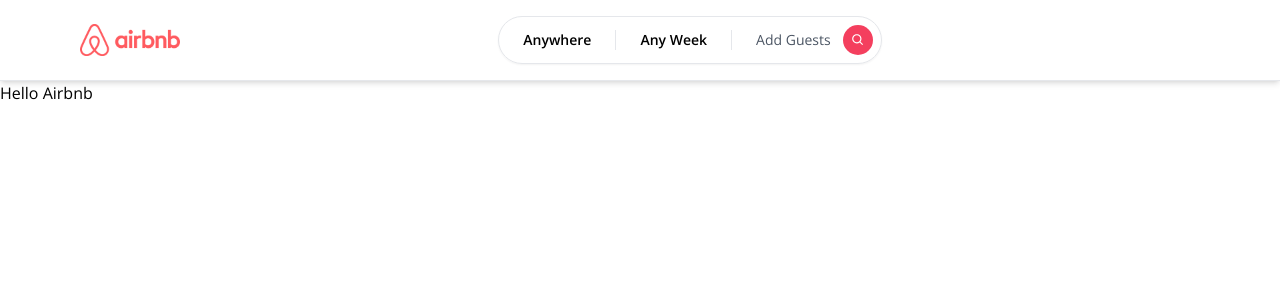
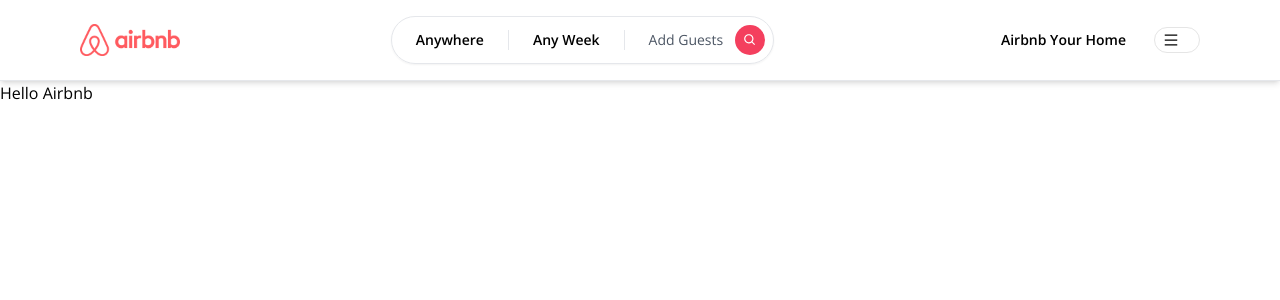
Before and after one commit to shresthashim/airbnb, a Next.js app: page / in a window 1280 px wide. Shown: the top 300 px of the page. Built offline with nearby package versions, Linux system fonts and the light colour scheme.

Commit message:
feat : initialise avatar and ui added in usermenu

```diff
--- /dev/null
+++ b/app/components/Avatar.tsx
@@ -0,0 +1,11 @@
+import React from 'react';
+
+const Avatar = () => {
+    return (
+        <div>
+
+        </div>
+    );
+};
+
+export default Avatar;
--- a/app/components/Navbar/Navbar.tsx
+++ b/app/components/Navbar/Navbar.tsx
@@ -11,7 +11,7 @@
                 <Container>
                     <div className='flex flex-row items-center justify-between gap-3 md:gap-0 '>
                         <Logo/>
-<Search/>
+                        <Search/>
                         <UserMenu/>
                     </div>
                 </Container>
--- a/app/components/Navbar/UserMenu.tsx
+++ b/app/components/Navbar/UserMenu.tsx
@@ -1,9 +1,26 @@
+'use client'
 import React from 'react';
+import {AiOutlineMenu} from "react-icons/ai";
+import Avatar from "@/app/components/Avatar";
 
 const UserMenu = () => {
     return (
-        <div>
-
+        <div className='relative '>
+            <div className='flex flex-row items-center gap-3'>
+                <div onClick={() => {
+                }}
+                     className='hidden md:block text-sm font-semibold py-3 px-4 rounded-full hover:bg-neutral-100 transition cursor-pointer'>
+                    Airbnb Your Home
+                </div>
+                <div onClick={() => {
+                }}
+                     className='p-4 md:py-1 md:px-2 border-[1px] border-neutral-200 flex flex-row items-center gap-3 rounded-full cursor-pointer hover:shadow-md transition'>
+                    <AiOutlineMenu/>
+                    <div className='hidden md:block '>
+                        <Avatar/>
+                    </div>
+                </div>
+            </div>
         </div>
     );
 };
```
